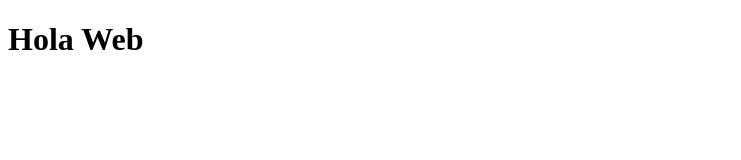
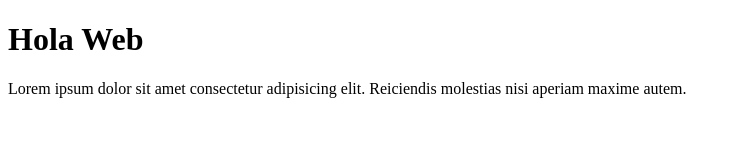
Before and after one commit to IFCD0110-Creacion-Publicacion-Web/webpages2, a plain HTML site: page index.html in a window 1280 px wide. Shown: the whole page, without its empty margins (0-741 px from the left). Drawn offline with Linux system fonts and the light colour scheme.

Commit message:
parrafo agregado

```diff
--- a/index.html
+++ b/index.html
@@ -7,5 +7,6 @@
 </head>
 <body>
     <h1>Hola Web</h1>
+    <p>Lorem ipsum dolor sit amet consectetur adipisicing elit. Reiciendis molestias nisi aperiam maxime autem.</p>
 </body>
 </html>
```
